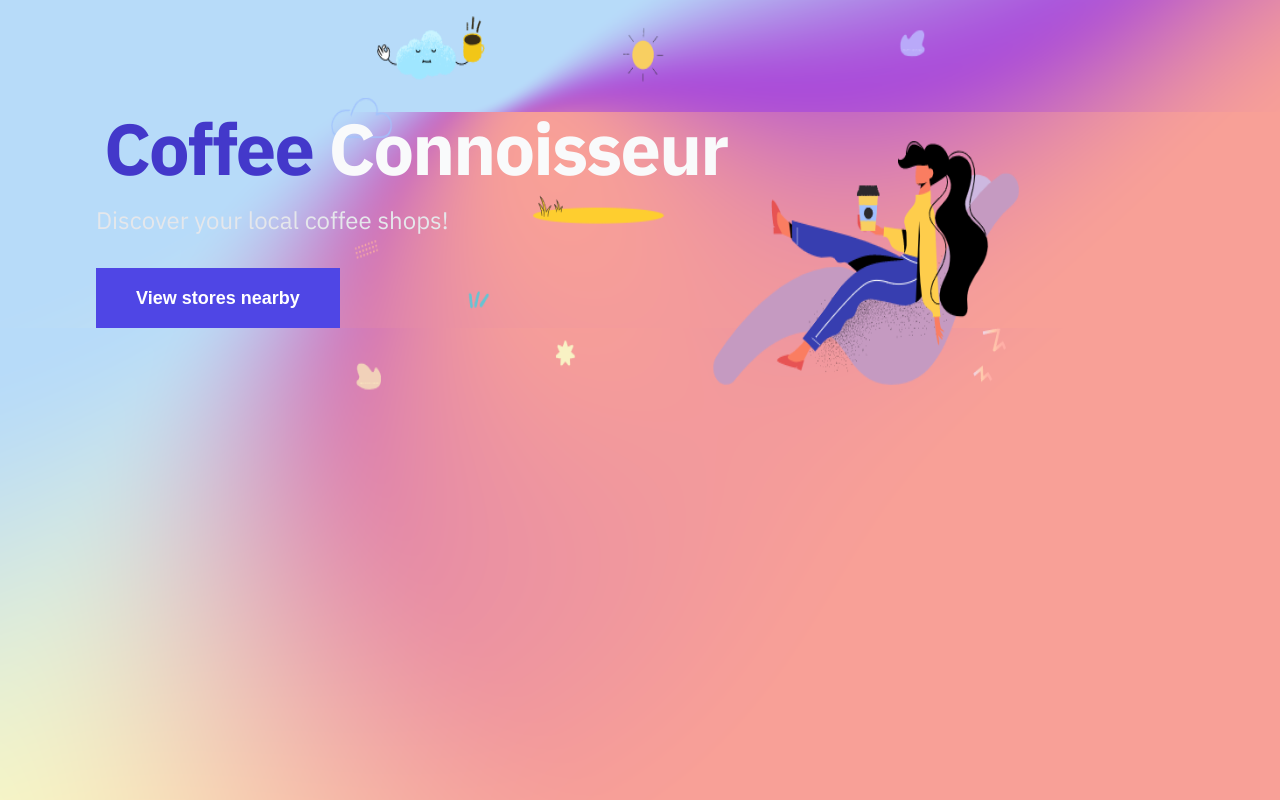
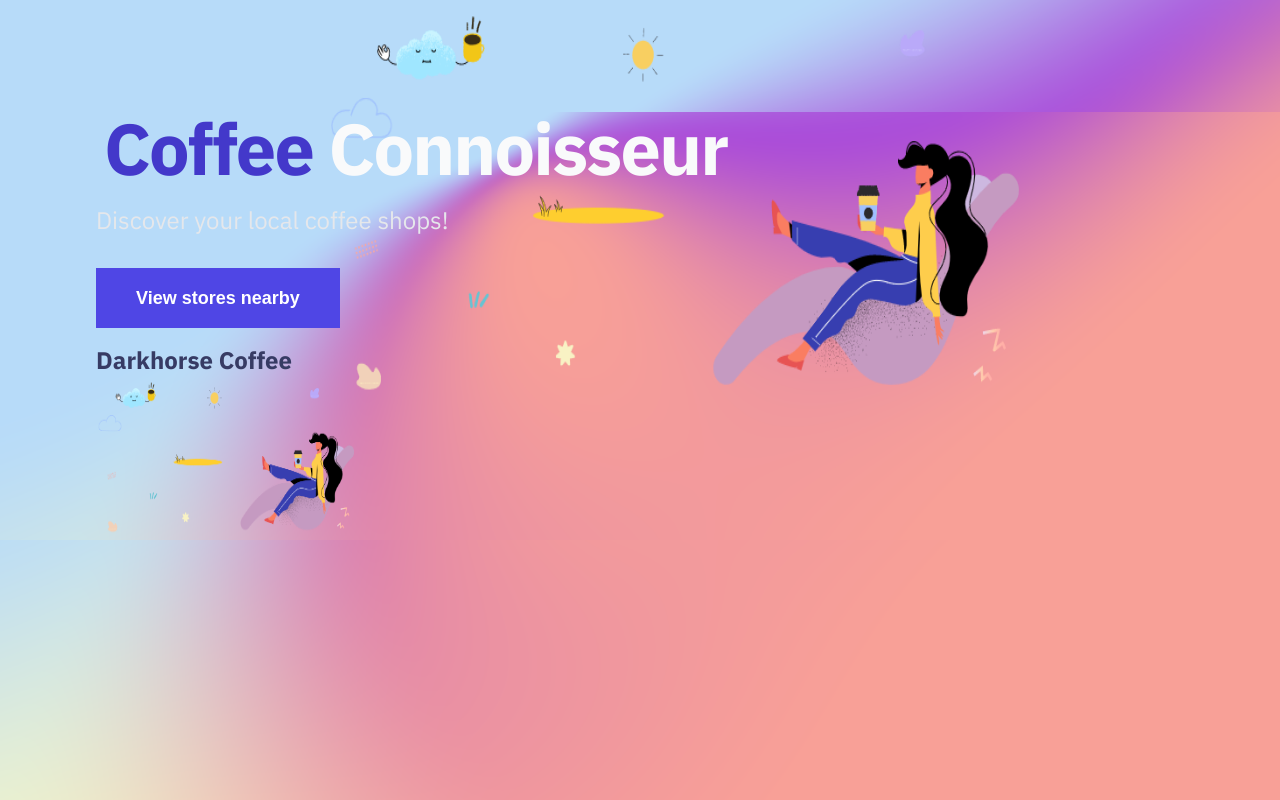
Before and after one commit to Acalltoredemption/discover-coffee-store, a Next.js app: page / in a window 1280 px wide. Built offline with nearby package versions, Linux system fonts and the light colour scheme.

Commit message:
designing card component

```diff
--- /dev/null
+++ b/components/card.js
@@ -0,0 +1,15 @@
+import Link from "next/link";
+import Image from "next/image";
+
+const Card = (props) => {
+    return (
+        <Link href={props.href}>
+        <a>
+            <h2>{props.name}</h2>
+            <Image src={props.imgUrl} width={260} height={160} />
+        </a>
+        </Link>
+    )
+}
+
+export default Card;
--- a/pages/index.js
+++ b/pages/index.js
@@ -1,5 +1,6 @@
 import Head from 'next/head'
 import Banner from '../components/banner'
+import Card from '../components/card'
 import styles from '../styles/Home.module.css'
 import Image from 'next/image';
 
@@ -23,6 +24,7 @@
         <div className={styles.heroImage}>
         <Image src="/static/man1.png" width={700} height={400} />
         </div>
+        <Card name="Darkhorse Coffee" imgUrl="/static/man1.png" href="/coffee-store/darkhorse-coffee" />
       </main>
     </div>
   )
```
Also changed, not shown: components/card.module.css (added).
